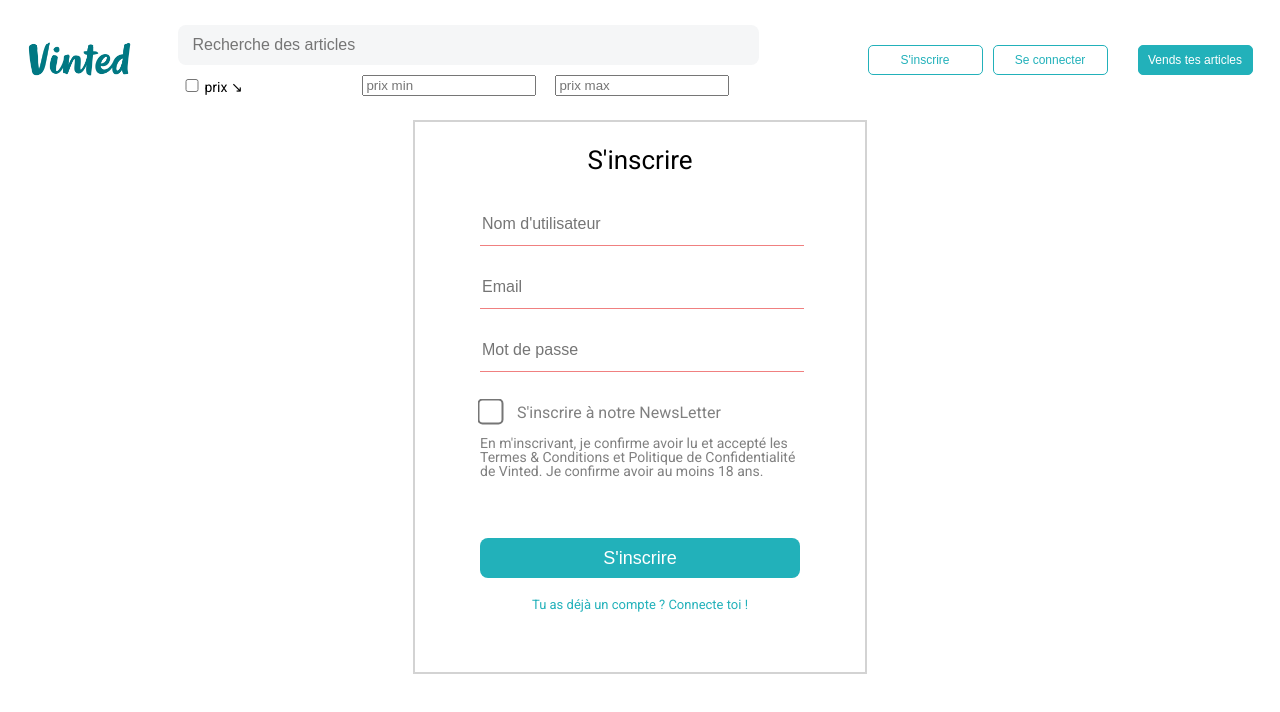
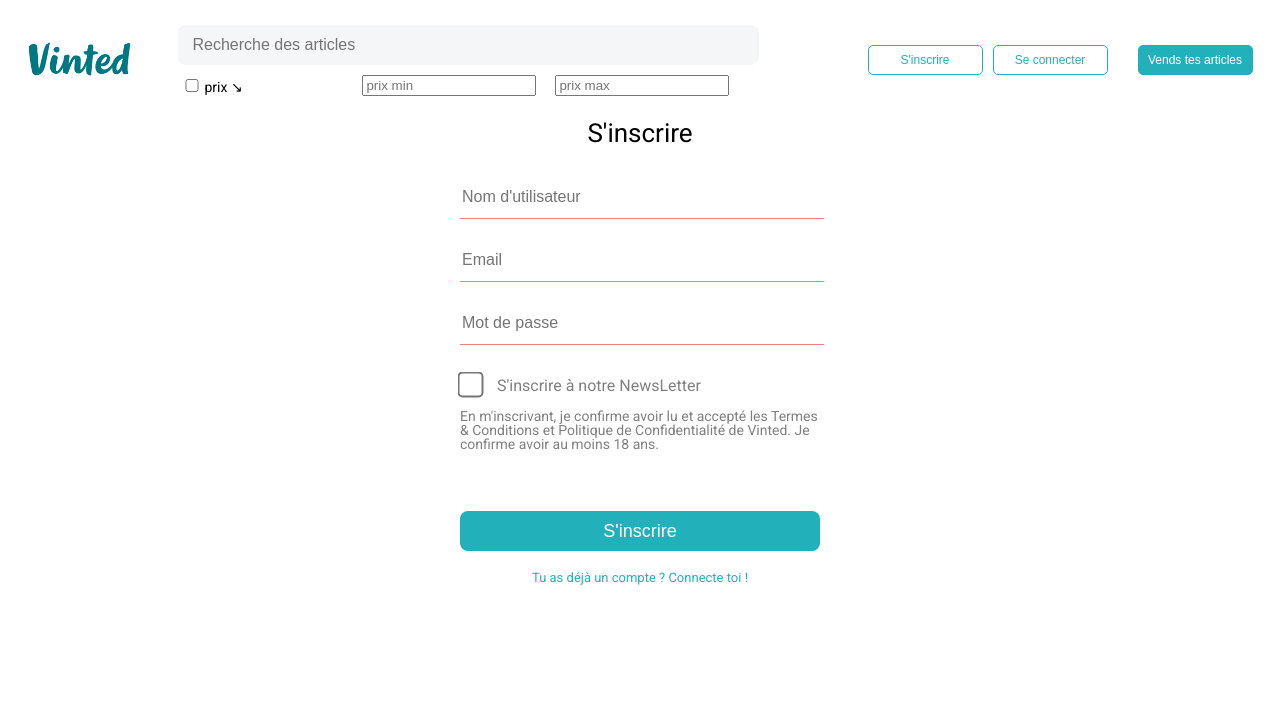
Before and after one commit to Methyx/vinted-front-react, a React (Create React App) app: page /signup in a window 1280 px wide. Shown: the top 712 px of the page. Built offline with nearby package versions, Linux system fonts and the light colour scheme.

Commit message:
ok with modals

```diff
--- a/src/App.css
+++ b/src/App.css
@@ -1,3 +1,6 @@
+.App {
+  position: relative;
+}
 body {
   font-family: "Roboto", sans-serif;
 }
@@ -6,7 +9,6 @@ body {
   margin: 0 auto;
   padding: 0 15px;
 }
-
 .is-loading {
   font-size: 25px;
   text-align: center;
@@ -293,20 +295,34 @@ header button:last-child {
   cursor: pointer;
 }
 
-/* SIGN-UP */
-.signup {
-  max-width: 400px;
-  height: 500px;
+/* MODAL Général */
+.modal-root {
+  position: absolute;
+  height: 100%;
+  width: 100vw;
+  top: 0;
+  left: 0;
+  background-color: rgba(0, 0, 0, 0.5);
+  display: flex;
+  justify-content: center;
+  align-items: center;
+}
+
+/* MODAL - Formulaires */
+.modal {
+  background-color: white;
+  max-width: 450px;
+  height: 550px;
   margin: 0 auto;
-  padding: 25px;
-  border: 2px solid lightgray;
+  /* padding: 25px; */
+  /* border: 2px solid lightgray; */
 }
-.signup h1 {
+.modal h1 {
   font-size: 26px;
   margin-bottom: 20px;
   text-align: center;
 }
-.signup .text {
+.modal .text {
   height: 40px;
   width: 80%;
   margin: 10px 10%;
@@ -314,13 +330,13 @@ header button:last-child {
   border: none;
   border-bottom: 1px solid lightcoral;
 }
-.signup .newsletter {
+.modal .newsletter {
   width: 80%;
   margin: 40px 10%;
   margin-top: 20px;
   color: gray;
 }
-.signup .check {
+.modal .check {
   transform: scale(200%);
   margin-right: 20px;
 }
@@ -328,7 +344,7 @@ header button:last-child {
   margin-top: 15px;
   font-size: 14px;
 }
-.signup button {
+.modal button:not(:first-child) {
   width: 80%;
   height: 40px;
   margin: 20px 10%;
@@ -338,23 +354,22 @@ header button:last-child {
   border-radius: 8px;
   font-size: 18px;
 }
-.signup .validation:hover {
+.modal .validation:hover {
   cursor: pointer;
 }
-.signup .link {
+.modal .link {
   font-size: 13px;
   color: #22b1ba;
   text-align: center;
 }
-.signup a {
-  text-decoration: none;
+.modal .link:hover {
+  cursor: pointer;
 }
-.signup .info {
+.modal .info {
   margin-top: 15px;
   text-align: center;
   color: blueviolet;
 }
-
 /* RESPONSIVE */
 
 @media (max-width: 800px) {
@@ -387,12 +402,18 @@ header button:last-child {
   .search-form .bottom .check {
     font-size: 12px;
   }
-  .mini-offer .product-img {
-    height: 320px;
+  .mini-offer-container {
+    height: 400px;
   }
-}
-@media (max-width: 700px) {
   .mini-offer .product-img {
     height: 300px;
   }
 }
+@media (max-width: 700px) {
+  .mini-offer-container {
+    height: 350px;
+  }
+  .mini-offer .product-img {
+    height: 250px;
+  }
+}
--- a/src/App.js
+++ b/src/App.js
@@ -6,11 +6,12 @@ import Cookies from "js-cookie";
 // Pages
 import Home from "./pages/Home";
 import OfferDetails from "./pages/OfferDetails";
-import SignUp from "./pages/SignUp";
-import Login from "./pages/Login";
 
 // Components
 import Header from "./components/Header";
+import Modal from "./components/Modal";
+import SignUp from "./components/SignUp";
+import Login from "./components/Login";
 
 function App() {
   // UseStates
@@ -21,6 +22,8 @@ function App() {
   const [minPrice, setMinPrice] = useState("");
   const [maxPrice, setMaxPrice] = useState("");
   const [page, setPage] = useState(1);
+  const [modalVisible, setModalVisible] = useState("");
+
   // Init d'un tableau de params pour passer en props
   const sortParams = {
     text: [inputSearch, setInputSearch],
@@ -51,6 +54,8 @@ function App() {
         userName={userName}
         sortParams={sortParams}
         setPage={setPage}
+        modaVisible={modalVisible}
+        setModalVisible={setModalVisible}
       />
       <Routes>
         <Route
@@ -69,6 +74,13 @@ function App() {
           element={<Login handleToken={handleToken} />}
         ></Route>
       </Routes>
+      {modalVisible && (
+        <Modal
+          handleToken={handleToken}
+          modalVisible={modalVisible}
+          setModalVisible={setModalVisible}
+        />
+      )}
     </Router>
   );
 }
--- a/src/components/Header.js
+++ b/src/components/Header.js
@@ -1,12 +1,19 @@
 import logoVinted from "../img/Vinted-logo.png";
-import { useNavigate, Link } from "react-router-dom";
+import { Link } from "react-router-dom";
 
 // Components
 import SearchOffers from "./SearchOffers";
 
-const Header = ({ token, handleToken, userName, sortParams, setPage }) => {
+const Header = ({
+  token,
+  handleToken,
+  userName,
+  sortParams,
+  setPage,
+  modalVisible,
+  setModalVisible,
+}) => {
   // Init
-  const navigate = useNavigate();
 
   // return HERE
   return (
@@ -39,14 +46,16 @@ const Header = ({ token, handleToken, userName, sortParams, setPage }) => {
             <>
               <button
                 onClick={() => {
-                  navigate("/signup");
+                  setModalVisible("signup");
+                  // navigate("/signup");
                 }}
               >
                 S'inscrire
               </button>
               <button
                 onClick={() => {
-                  navigate("/login");
+                  setModalVisible("login");
+                  // navigate("/login");
                 }}
               >
                 Se connecter
--- a/src/pages/Login.js
+++ b/src/components/Login.js
@@ -1,17 +1,12 @@
 import { useState } from "react";
-import { Link } from "react-router-dom";
-import { useNavigate } from "react-router-dom";
 
 import axios from "axios";
 
-const Login = ({ handleToken }) => {
+const Login = ({ handleToken, setModalVisible }) => {
   // STATES
   const [mail, setMail] = useState("");
   const [password, setPassword] = useState("");
   const [error, setError] = useState("");
-
-  // INIT
-  const navigate = useNavigate();
 
   // functions
   const handleSubmit = (event) => {
@@ -29,7 +24,7 @@ const Login = ({ handleToken }) => {
         // console.log(response.data);
         if (response.data.token) {
           handleToken(response.data.token, response.data.account.username);
-          navigate("/");
+          setModalVisible("");
         } else {
           setError("Désolé, une erreur s'est produite. Veuillez réessayer SVP");
         }
@@ -46,7 +41,7 @@ const Login = ({ handleToken }) => {
 
   // RETURN
   return (
-    <form className="signup" onSubmit={handleSubmit}>
+    <form className="modal" onSubmit={handleSubmit}>
       <h1>Se connecter</h1>
       <input
         className="text"
@@ -70,9 +65,15 @@ const Login = ({ handleToken }) => {
       <button type="submit" className="validation">
         Se connecter
       </button>
-      <Link to="/signup">
-        <p className="link">Pas encore de compte ? Inscris toi !</p>
-      </Link>
+
+      <p
+        onClick={() => {
+          setModalVisible("signup");
+        }}
+        className="link"
+      >
+        Pas encore de compte ? Inscris toi !
+      </p>
     </form>
   );
 };
--- /dev/null
+++ b/src/components/Modal.js
@@ -0,0 +1,44 @@
+import SignUp from "./SignUp";
+import Login from "./Login";
+
+const ModalLogin = ({ handleToken, modalVisible, setModalVisible }) => {
+  return (
+    <div
+      className="modal-root"
+      onClick={() => {
+        setModalVisible(false);
+      }}
+    >
+      <div
+        className="modal"
+        onClick={(event) => {
+          event.stopPropagation();
+        }}
+      >
+        <button
+          onClick={() => {
+            setModalVisible(false);
+          }}
+        >
+          X
+        </button>
+        <div className="modal-content">
+          {modalVisible === "login" ? (
+            <Login
+              handleToken={handleToken}
+              setModalVisible={setModalVisible}
+            />
+          ) : (
+            modalVisible === "signup" && (
+              <SignUp
+                handleToken={handleToken}
+                setModalVisible={setModalVisible}
+              />
+            )
+          )}
+        </div>
+      </div>
+    </div>
+  );
+};
+export default ModalLogin;
--- a/src/pages/SignUp.js
+++ b/src/components/SignUp.js
@@ -1,12 +1,11 @@
 import { useState } from "react";
-import { Link } from "react-router-dom";
-import { useNavigate } from "react-router-dom";
+// import { useNavigate } from "react-router-dom";
 
 import axios from "axios";
 
 import avatarDefault from "../img/avatar2.png";
 
-const SignUp = ({ handleToken }) => {
+const SignUp = ({ handleToken, setModalVisible }) => {
   // STATES
   const [name, setName] = useState("");
   const [mail, setMail] = useState("");
@@ -15,10 +14,10 @@ const SignUp = ({ handleToken }) => {
   const [result, setResult] = useState("");
 
   // INIT
-  const navigate = useNavigate();
-  const returnHome = () => {
-    navigate("/");
-  };
+  // const navigate = useNavigate();
+  // const returnHome = () => {
+  //   setModalVisible("");
+  // };
 
   // functions
   const handleSubmit = (event) => {
@@ -43,7 +42,9 @@ const SignUp = ({ handleToken }) => {
         if (response.data.token) {
           setResult("Félicitation, votre compte a bien été créé.");
           handleToken(response.data.token, name);
-          setTimeout(returnHome, 2000);
+          setTimeout(() => {
+            setModalVisible("");
+          }, 2000);
         } else {
           setResult("Désolé, un problème a eu lieu. Veuillez réessayez SVP");
         }
@@ -60,7 +61,7 @@ const SignUp = ({ handleToken }) => {
 
   // RETURN
   return (
-    <form className="signup" onSubmit={handleSubmit}>
+    <form className="modal" onSubmit={handleSubmit}>
       <h1>S'inscrire</h1>
       <input
         className="text"
@@ -107,9 +108,15 @@ const SignUp = ({ handleToken }) => {
       <button type="submit" className="validation">
         S'inscrire
       </button>
-      <Link to="/login">
-        <p className="link">Tu as déjà un compte ? Connecte toi !</p>
-      </Link>
+
+      <p
+        onClick={() => {
+          setModalVisible("login");
+        }}
+        className="link"
+      >
+        Tu as déjà un compte ? Connecte toi !
+      </p>
     </form>
   );
 };
--- a/src/pages/Home.js
+++ b/src/pages/Home.js
@@ -28,7 +28,7 @@ const Home = ({ sortParams, page, setPage }) => {
       //      texte à rechercher (dans titre ou description)
       if (inputSearch) {
         url += "&title=" + inputSearch;
-        url += "&description=" + inputSearch;
+        // url += "&description=" + inputSearch;
       }
       //      prix minimum
       if (Number(minPrice) > 0) {
@@ -50,7 +50,7 @@ const Home = ({ sortParams, page, setPage }) => {
         //   "https://lereacteur-vinted-api.herokuapp.com/offers"
         // );
         setOffers(response.data);
-        console.log(response.data);
+        // console.log(response.data);
         setIsLoading(false);
       } catch (error) {
         console.log(error.message);
@@ -77,11 +77,6 @@ const Home = ({ sortParams, page, setPage }) => {
           <p className="is-loading">Chargement en cours</p>
         ) : (
           <>
-            <div className="offers-list">
-              {offers.offers.map((offer) => {
-                return <MiniOffer key={offer._id} offer={offer} />;
-              })}
-            </div>
             <div className="handle-page container">
               {page > 1 && (
                 <button
@@ -107,6 +102,11 @@ const Home = ({ sortParams, page, setPage }) => {
                 </button>
               )}
             </div>
+            <div className="offers-list">
+              {offers.offers.map((offer) => {
+                return <MiniOffer key={offer._id} offer={offer} />;
+              })}
+            </div>
           </>
         )}
       </section>
```
